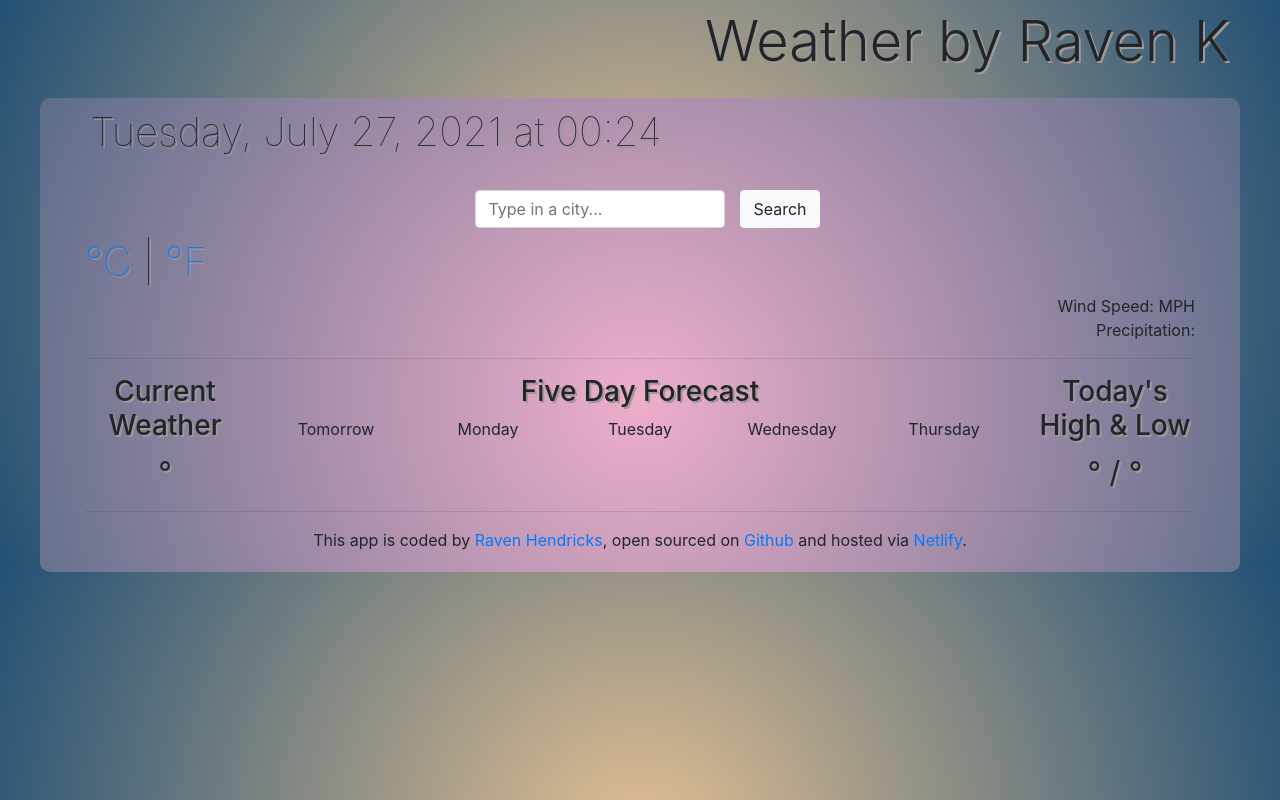
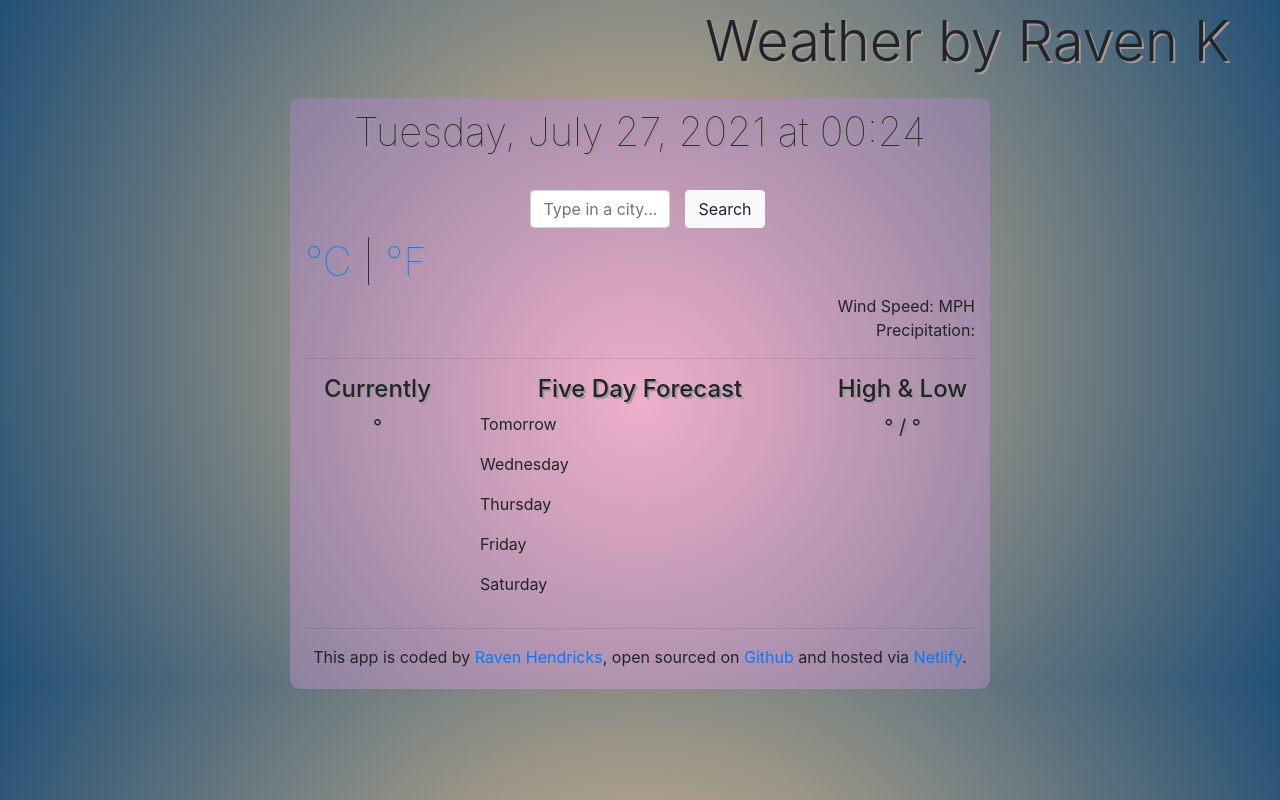
Before and after one commit to ravenkmusic/Weather-by-Raven-K, a plain HTML site: page index.html in a window 1280 px wide. Drawn offline with nearby package versions, Linux system fonts and the light colour scheme; no server answers.

Commit message:
chnged forecast column into multiple rows

```diff
--- a/index.html
+++ b/index.html
@@ -24,7 +24,7 @@
        <P>
 
       <div class="container">
-      <h1 class="current-city" id="currentcity"></h1>
+      <h2 class="current-city" id="currentcity"></h2>
               <div class="cityfinder">
         <form class="search" id="search-city">
           <div class="row justify-content-md-center">
@@ -44,35 +44,39 @@
       <hr>
   <div class="weather">
   <div class="row justify-content-md-center">
-    <div class="col-2">
-     <h3 class="current weather">Current Weather</h3>
+    <div class="col-3">
+     <h4 class="current weather">Currently</h4>
      <span class="currentweather" id ="currentweather"></span><span class="units">°
 
 
     </div>
-    <div class="col-8">
-     <h3 class ="forecast">Five Day Forecast</h3>
+    <div class="col-6">
+     <h4 class ="forecast">Five Day Forecast</h4>
      <div class="row">
     <div class="col">
-     Tomorrow
+      <p class="day">Tomorrow</p>
     </div>
+    <div class="w-100"></div>
     <div class="col">
-      Monday
+     <p class="day">Wednesday</p>
     </div>
+    <div class="w-100"></div>
     <div class="col">
-      Tuesday
+       <p class="day">Thursday</p>
     </div>
+    <div class="w-100"></div>
     <div class="col">
-      Wednesday
+       <p class="day">Friday</p>
     </div>
+    <div class="w-100"></div>
     <div class="col">
-      Thursday
+       <p class="day">Saturday</p>
     </div>
   </div>
 
     </div>
-    <div class="col-2">
-      <h3 class="highlow">Today's High & Low</h3>
+    <div class="col-3">
+      <h4 class="highlow">High & Low</h4>
       <span class="high" id="high"></span><span class="units">° / </span>
       <span class="low" id= "low"></span><span class="units">°</span>
     </div>
--- a/src/style.css
+++ b/src/style.css
@@ -16,7 +16,7 @@ ul {
   margin: 0 auto;
   position: relative;
   top: 23px;
-  width: 1200px;
+  width: 700px;
   background: radial-gradient(
     circle,
     rgba(238, 174, 202, 1) 0%,
@@ -47,12 +47,14 @@ ul {
   position: relative;
   right: 50px;
 }
+.day{
+  text-align: left;
+}
 
 #time {
   position: relative;
-  left: 50px;
   top: 10px;
-  text-align: left;
+  text-align: center;
 }
 
 .current-city,
@@ -72,7 +74,7 @@ ul {
 .low,
 .currentweather,
 .units {
-  font-size: 30px;
+  font-size: 20px;
   font-weight: thinner;
 }
 .cityfinder {
@@ -105,6 +107,7 @@ li {
   padding-bottom: 20px;
 }
 
-h3 {
+h4 {
   text-shadow: 2px 2px rgb(158, 152, 152);
+  text-align: center;
 }
```
